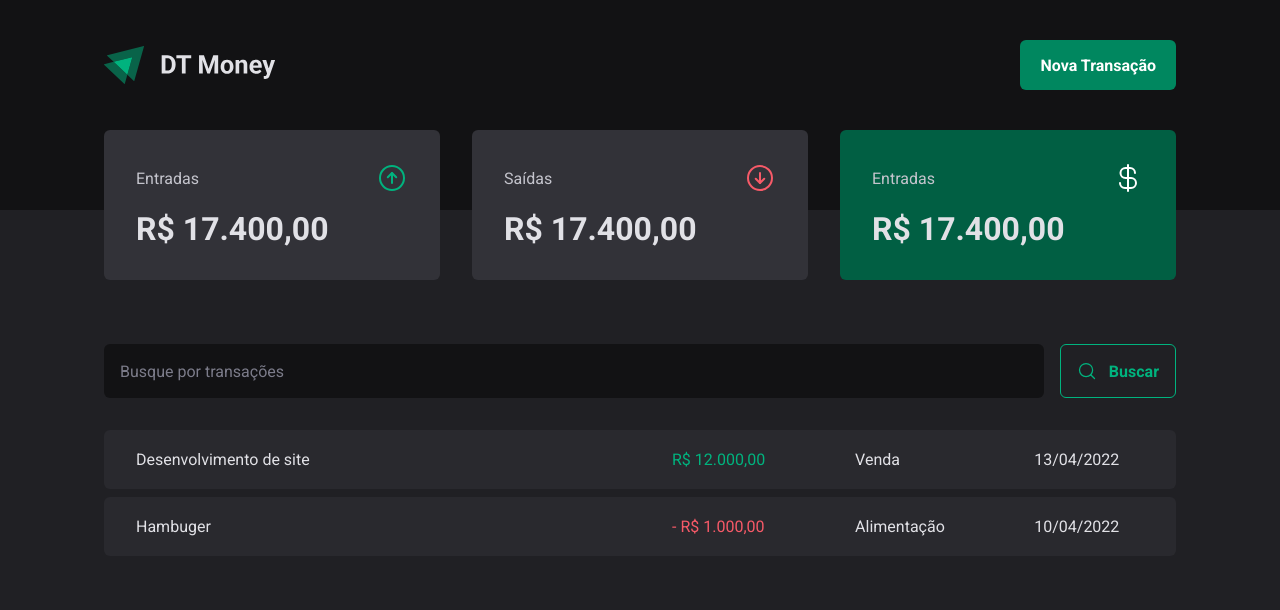
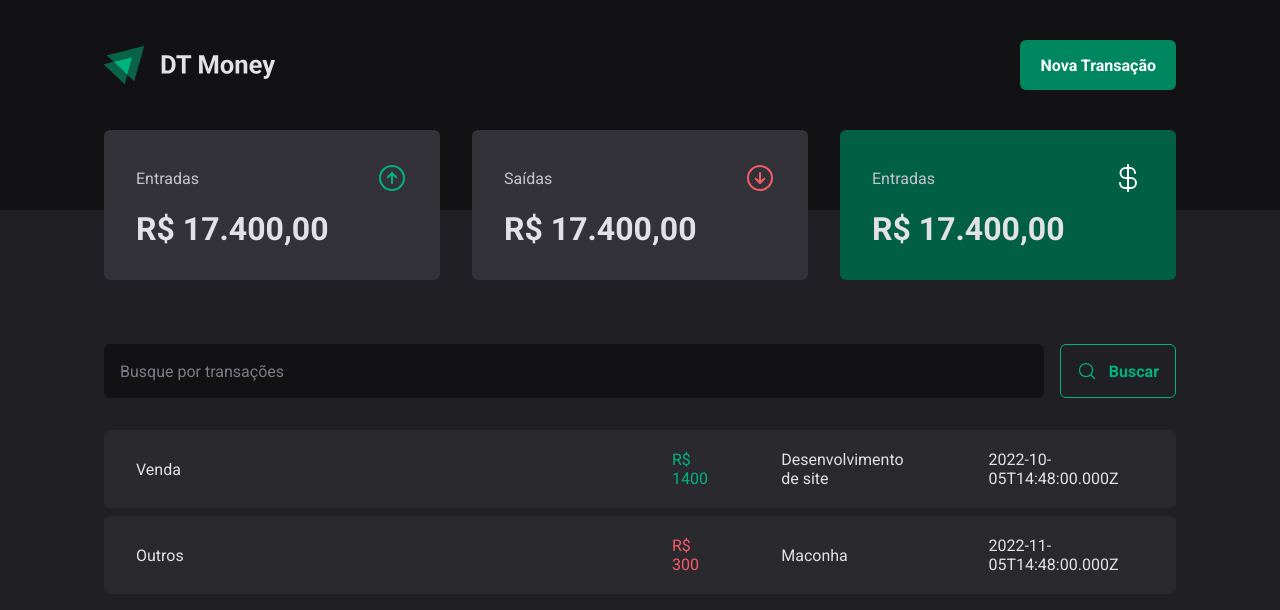
Before and after one commit to ArthurKVasque07/ignite-03-dt-money, a React (Vite) app: page / in a window 1280 px wide. Shown: the top 610 px of the page. Built offline with nearby package versions, Linux system fonts and the light colour scheme; data requests are answered from the project's data file.

Commit message:
config json server and context

```diff
--- a/package.json
+++ b/package.json
@@ -5,6 +5,7 @@
   "type": "module",
   "scripts": {
     "dev": "vite",
+    "dev:server": "json-server server.json -p 1313 -w -d 500",
     "build": "tsc && vite build",
     "preview": "vite preview"
   },
@@ -21,6 +22,7 @@
     "@types/react-dom": "^18.0.9",
     "@types/styled-components": "^5.1.26",
     "@vitejs/plugin-react": "^3.0.0",
+    "json-server": "^0.17.1",
     "typescript": "^4.9.3",
     "vite": "^4.0.0"
   }
--- /dev/null
+++ b/server.json
@@ -0,0 +1,20 @@
+{
+  "transactions": [
+    {
+      "id": 1,
+      "description": "Desenvolvimento de site",
+      "type": "income",
+      "category": "Venda",
+      "price": 1400,
+      "createdAt": "2022-10-05T14:48:00.000Z"
+    },
+    {
+      "id": 1,
+      "description": "Maconha",
+      "type": "outcome",
+      "category": "Outros",
+      "price": 300,
+      "createdAt": "2022-11-05T14:48:00.000Z"
+    }
+  ]
+}
--- a/src/App.tsx
+++ b/src/App.tsx
@@ -1,4 +1,5 @@
 import { ThemeProvider } from 'styled-components'
+import { TransactionsProvider } from './contexts/TransactionsContext'
 import { Transactions } from './pages/Transactions'
 import { GlobalStyle } from './styles/global'
 import { defaultTheme } from './styles/themes/default'
@@ -8,7 +9,10 @@
   return (
    <ThemeProvider theme={defaultTheme}>
     <GlobalStyle />
-    <Transactions />
+
+    <TransactionsProvider>
+      <Transactions />
+    </TransactionsProvider>
    </ThemeProvider>
   )
 }
--- a/src/components/Summary/index.tsx
+++ b/src/components/Summary/index.tsx
@@ -1,7 +1,11 @@
 import { ArrowCircleDown, ArrowCircleUp, CurrencyDollar } from "phosphor-react";
+import { useContext } from "react";
+import { TransactionsContext } from "../../contexts/TransactionsContext";
 import { SummaryCard, SummaryContainer } from "./styles";
 
 export function Summary() {
+  const { transactions } = useContext(TransactionsContext);
+
   return (
     <SummaryContainer>
       <SummaryCard>
--- /dev/null
+++ b/src/contexts/TransactionsContext.tsx
@@ -0,0 +1,38 @@
+import { createContext, ReactNode, useEffect, useState } from "react";
+
+interface Transaction {
+  id: number;
+  description: string;
+  type: 'income' | 'outcome';
+  price: number;
+  category: string;
+  createdAt: string;
+}
+
+interface TransactionContextType {
+  transactions: Transaction[];
+}
+
+interface TransactionsProviderProps {
+  children: ReactNode;
+}
+
+export const TransactionsContext = createContext({} as TransactionContextType);
+
+export function TransactionsProvider({ children }: TransactionsProviderProps) {
+  const [transactions, setTransactions] = useState<Transaction[]>([]);
+
+  async function loadTransactions() {
+    const response = await fetch('http://localhost:1313/transactions');
+    const data = await response.json();
+    setTransactions(data);
+  }
+
+  useEffect(() => {
+    loadTransactions();
+  }, []);
+
+  return (
+    <TransactionsContext.Provider value={{ transactions }}>{children}</TransactionsContext.Provider>
+  )
+}
--- a/src/pages/Transactions/index.tsx
+++ b/src/pages/Transactions/index.tsx
@@ -1,9 +1,12 @@
+import { useContext, useEffect, useState } from "react";
 import { Header } from "../../components/Header";
 import { Summary } from "../../components/Summary";
 import { SearchForm } from "../../components/_transactionsPage/SearchForm";
+import { TransactionsContext } from "../../contexts/TransactionsContext";
 import { PriceHighLight, TransactionnsContainer, TransactionsTable } from "./styles";
 
 export function Transactions() {
+  const { transactions } = useContext(TransactionsContext);
   return (
     <div>
       <Header />
@@ -14,22 +17,18 @@
 
         <TransactionsTable>
           <tbody>
-            <tr>
-              <td width="50%">Desenvolvimento de site</td>
-              <td>
-                <PriceHighLight variant="income">R$ 12.000,00</PriceHighLight>
-              </td>
-              <td>Venda</td>
-              <td>13/04/2022</td>
-            </tr>
-            <tr>
-              <td width="50%">Hambuger</td>
-              <td>
-                <PriceHighLight variant="outcome">- R$ 1.000,00</PriceHighLight>
-              </td>
-              <td>Alimentação</td>
-              <td>10/04/2022</td>
-            </tr>
+            {transactions.map(transaction => {
+              return (
+                <tr key={transaction.id}>
+                  <td width="50%">{transaction.category}</td>
+                  <td>
+                    <PriceHighLight variant={transaction.type}>R$ {transaction.price}</PriceHighLight>
+                  </td>
+                  <td>{transaction.description}</td>
+                  <td>{transaction.createdAt}</td>
+                </tr>
+              )
+            })}
           </tbody>
         </TransactionsTable>
       </TransactionnsContainer>
```
Also changed, not shown: 1 other file (tests, documents, lock files or other folders).
